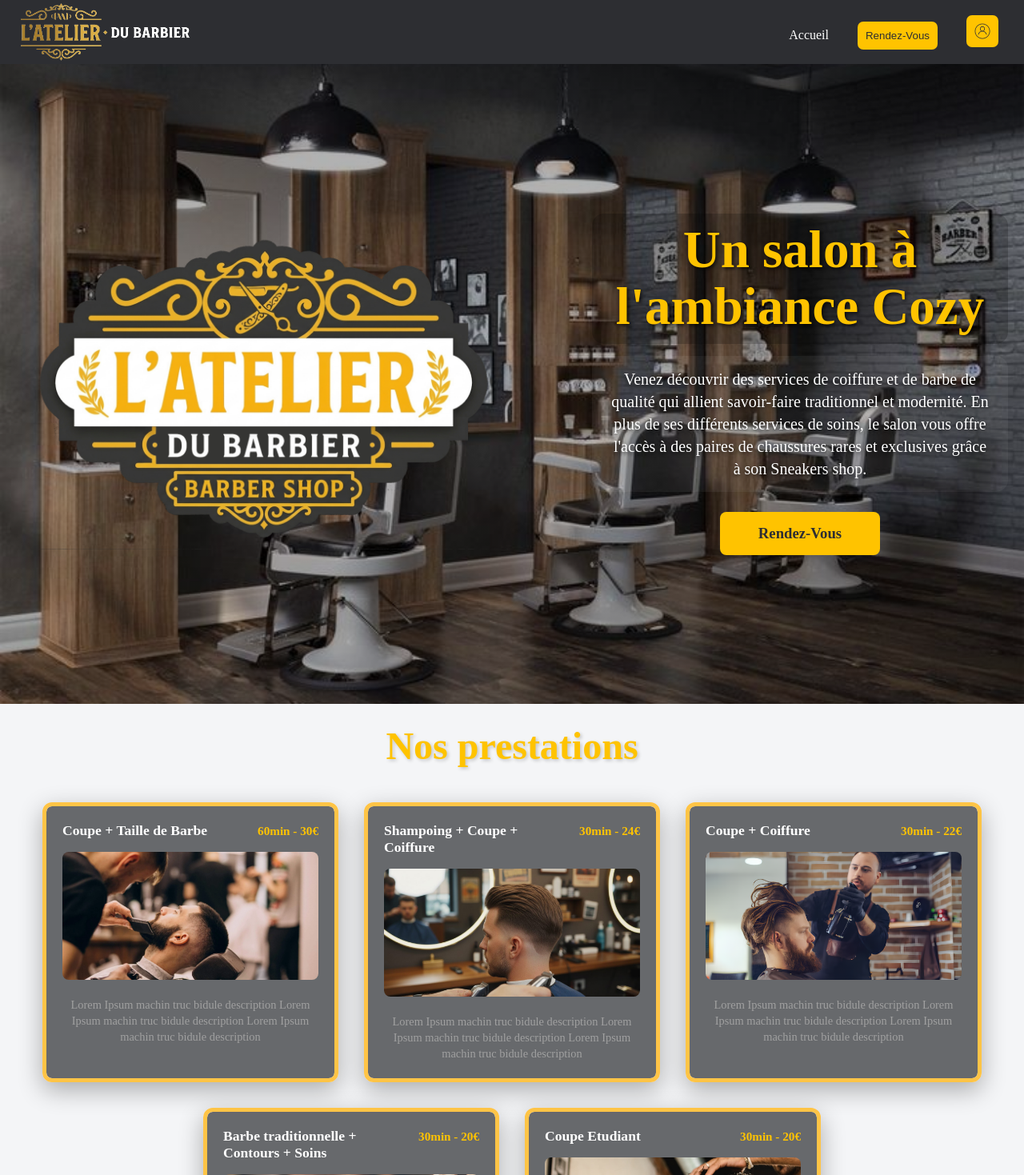
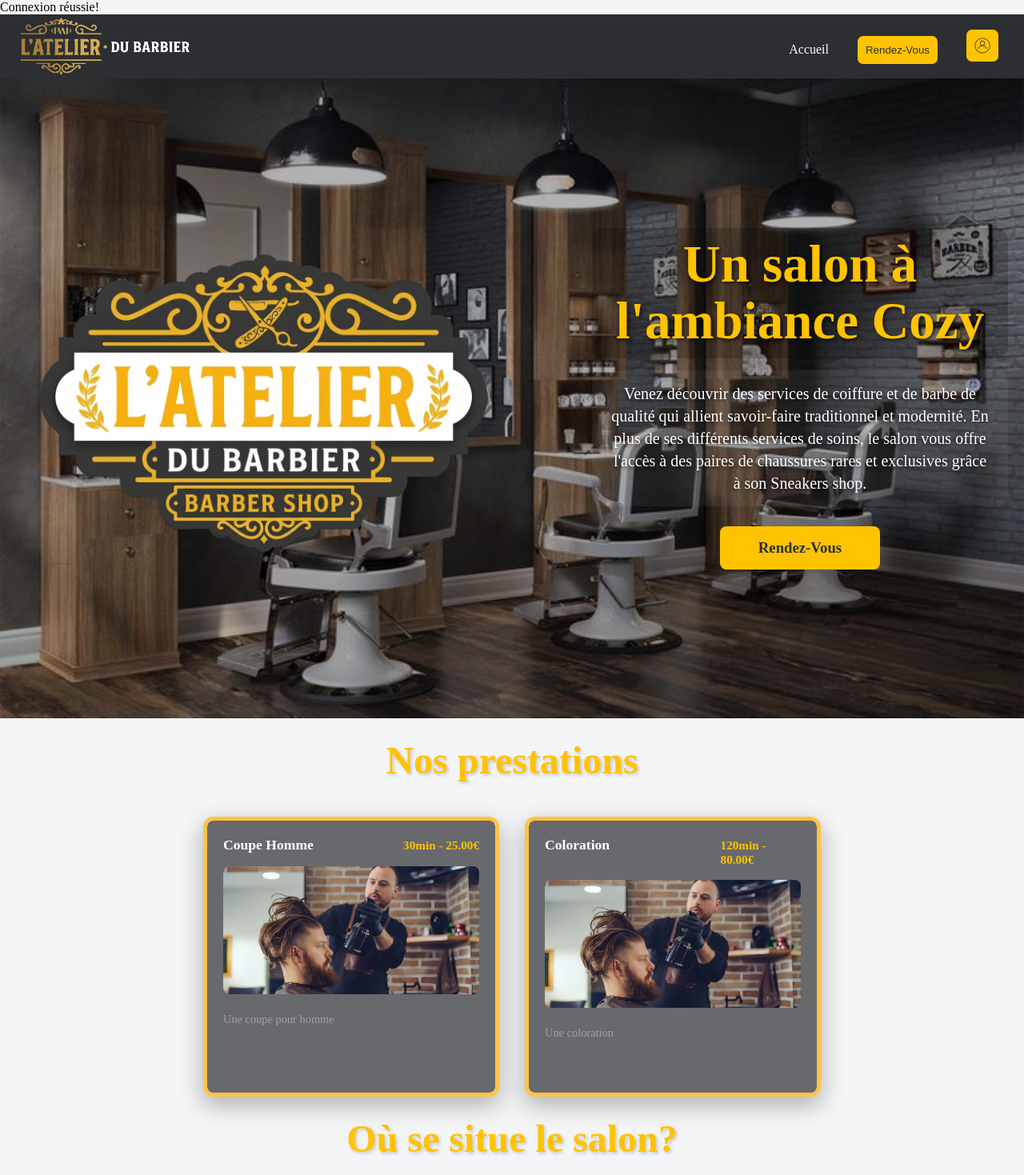
Before and after one commit to Bo-Br/Fullstack_Web_Project, a PHP site: page / in a window 1280 px wide. Shown: the top 1469 px of the page at 80% size. Run offline with PHP 8.4, Linux system fonts and the light colour scheme; data comes from the database, SQL or seed files in the repository.

Commit message:
add services from db, admin login, and reservation. - database

```diff
--- /dev/null
+++ b/backend/other/get_db.php
@@ -0,0 +1,22 @@
+<?php
+
+$host = 'localhost';
+$dbname = 'fullstack_web';
+$username = 'root';
+$password = '';
+$port = '3306';
+
+try {
+    // 1 - on créé l'instance PDO (La tentative de connexion)
+    $pdo = new PDO("mysql:host=$host;port=$port;dbname=$dbname", $username, $password);
+
+    // 2 - on configure mode d'erreur
+    $pdo->setAttribute(PDO::ATTR_ERRMODE, PDO::ERRMODE_EXCEPTION);
+
+    echo "Connexion réussie!";
+} catch (PDOException $e) {
+    // 3 - on gère les erreurs
+    echo "Erreur de connexion : " . $e->getMessage();
+}
+
+?>
--- a/public/index.php
+++ b/public/index.php
@@ -1,3 +1,8 @@
+
+<?php
+session_start();
+
+?>
 <!DOCTYPE html>
 <html lang="en">
 <head>
@@ -40,94 +45,35 @@
 
     <div class = "card_content">
         <div class = "card_line">
-            <div class="card_service box_shadow">
-                <div class="card_header">
-                    <h3 class="title">Coupe + Taille de Barbe</h3>
-                    <span class="price">60min - 30€</span>
-                </div>
 
-                <div class="card_img">
-                    <img src="assets/images/card-coupe-barbe.png" alt="Illustration coupe et barbe">
-                </div>
+<?php
+$sql = "SELECT * FROM services";
+$stmt = $pdo->query($sql);
 
-                <div class="card_description">
-                    <p>Lorem Ipsum machin truc bidule description Lorem Ipsum machin truc bidule description Lorem Ipsum machin truc bidule description</p>
-                </div>
-            </div>
+while ($service = $stmt->fetch()) {
 
+        echo("<div class='card_service box_shadow'>");
+        echo("    <div class='card_header'>");
+        echo("        <h3 class='title'>".$service['nom'] . "</h3>");
+        echo("        <span class='price'>".$service['duree_minutes'] . "min - ".$service['prix_euros'] . "€ </span>");
+        echo("</div>");
 
-            <div class="card_service box_shadow">
-                <div class="card_header">
-                    <h3 class="title">Shampoing + Coupe + Coiffure</h3>
-                    <span class="price">30min - 24€</span>
-                </div>
+        echo("<div class='card_img'>");
+        echo("        <img src='assets/images/card-coiffe.png' alt='Illustration coupe et coiffage'>");
+        echo("</div>");
 
-                <div class="card_img">
-                    <img src="assets/images/card-coupe.png" alt="Illustration coupe et barbe">
-                </div>
+        echo("    <div class='card_description'>");
+        echo("        <p>".$service['description'] . "</p>");
+        echo("</div>");
+        echo("</div>");
 
-                <div class="card_description">
-                    <p>Lorem Ipsum machin truc bidule description Lorem Ipsum machin truc bidule description Lorem Ipsum machin truc bidule description</p>
-                </div>
-            </div>
-
-
-            <div class="card_service box_shadow">
-                <div class="card_header">
-                    <h3 class="title">Coupe + Coiffure</h3>
-                    <span class="price">30min - 22€</span>
-                </div>
-
-                <div class="card_img">
-                    <img src="assets/images/card-coiffe.png" alt="Illustration coupe et coiffage">
-                </div>
-
-                <div class="card_description">
-                    <p>Lorem Ipsum machin truc bidule description Lorem Ipsum machin truc bidule description Lorem Ipsum machin truc bidule description</p>
-                </div>
-            </div>
-        </div>
-
-
-        <div class = "card_line card_line_bot">
-
-
-            <div class="card_service box_shadow">
-                <div class="card_header">
-                    <h3 class="title">Barbe traditionnelle + Contours  + Soins</h3>
-                    <span class="price">30min - 20€</span>
-                </div>
-
-                <div class="card_img">
-                    <img src="assets/images/card-barbe.png" alt="Illustration taillage de barbe">
-                </div>
-
-                <div class="card_description">
-                    <p>Lorem Ipsum machin truc bidule description Lorem Ipsum machin truc bidule description Lorem Ipsum machin truc bidule description</p>
-                </div>
-            </div>
-
-
-            <div class="card_service box_shadow">
-                <div class="card_header">
-                    <h3 class="title">Coupe Etudiant</h3>
-                    <span class="price">30min - 20€</span>
-                </div>
-
-                <div class="card_img">
-                    <img src="assets/images/card-etudiant.png" alt="Illustration coupe sur un étudiant">
-                </div>
-
-                <div class="card_description">
-                    <p>Lorem Ipsum machin truc bidule description Lorem Ipsum machin truc bidule description Lorem Ipsum machin truc bidule description</p>
-                </div>
-            </div>
-
+}
+?>
 
         </div>
 
+    </div>
 
-    </div>
 
 
     </section>
```
Also changed, not shown: public/dashboard.php (+46 -26 lines), public/login.php (+44 -1 lines), public/reserver.php (+60 -13 lines), public/assets/modules/header.php.
